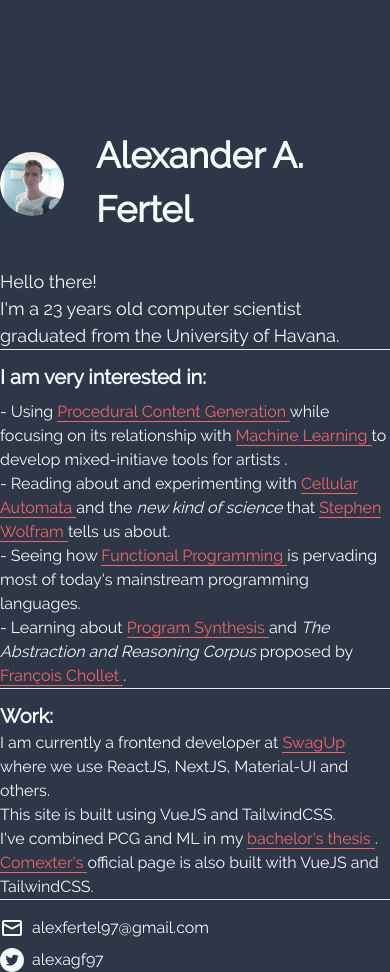
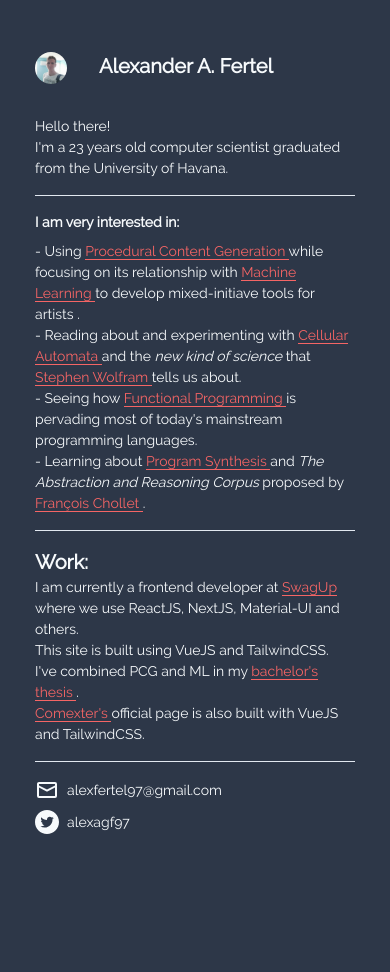
Before and after one commit to alexfertel/cv, a Vue app: page / in a window 390 px wide. After the commit the page ends 892 px from the top, so only its background shows below. Built offline with nearby package versions, Linux system fonts and the light colour scheme.

Commit message:
Add some spacing, fix xs responsive view

```diff
--- a/src/App.vue
+++ b/src/App.vue
@@ -2,17 +2,17 @@
   <div class="antialiased">
     <div class="min-h-screen font-raleway text-gray-100">
       <div
-        class="container mx-auto max-w-md sm:max-w-xl md:max-w-2xl lg:max-w-3xl"
+        class="container mx-auto max-w-xs sm:max-w-md md:max-w-2xl lg:max-w-4xl text-sm sm:text-base"
       >
         <!-- Header -->
-        <div class="mt-32 flex items-center">
+        <div class="mt-12 md:mt-32 flex items-center">
           <div class="flex items-center">
             <img
-              class="h-16 w-16 mt-1 rounded-full"
+              class="h-8 w-8 sm:h-16 sm:w-16 mt-1 rounded-full"
               src="/img/profile.jpg"
               alt="profile"
             />
-            <span class="ml-8 text-4xl font-bold">
+            <span class="ml-8 text-xl sm:text-4xl font-bold">
               Alexander A.
               <span class="hidden sm:inline-block">González</span> Fertel
             </span>
@@ -21,16 +21,16 @@
         <div class="mt-8 justify-center">
           <!-- About -->
           <section>
-            <p class="text-lg">
+            <p class="sm:text-lg">
               Hello there! <br />
               I'm a 23 years old computer scientist graduated from the
               University of Havana.
             </p>
           </section>
-          <hr />
+          <hr class="mt-4" />
           <!-- Interests -->
-          <section>
-            <h3 class="mt-3 font-semibold text-xl">
+          <section class="mt-4">
+            <h3 class="font-semibold sm:text-xl">
               I am very interested in:
             </h3>
             <ul class="mt-2">
@@ -106,9 +106,10 @@
             </ul>
           </section>
 
-          <hr />
+          <hr class="mt-4" />
+
           <!-- Work -->
-          <section>
+          <section class="mt-4">
             <h3 class="mt-3 font-semibold text-xl">
               Work:
             </h3>
@@ -142,10 +143,10 @@
             </p>
           </section>
 
-          <hr />
+          <hr class="mt-4" />
 
           <!-- Contact -->
-          <div class="mt-4">
+          <section class="mt-4">
             <p>
               <span class="flex items-center">
                 <svg class="h-6 w-6 fill-current" viewBox="0 0 24 24">
@@ -164,7 +165,7 @@
                 <span class="ml-2">alexagf97</span>
               </span>
             </p>
-          </div>
+          </section>
         </div>
       </div>
     </div>
```
